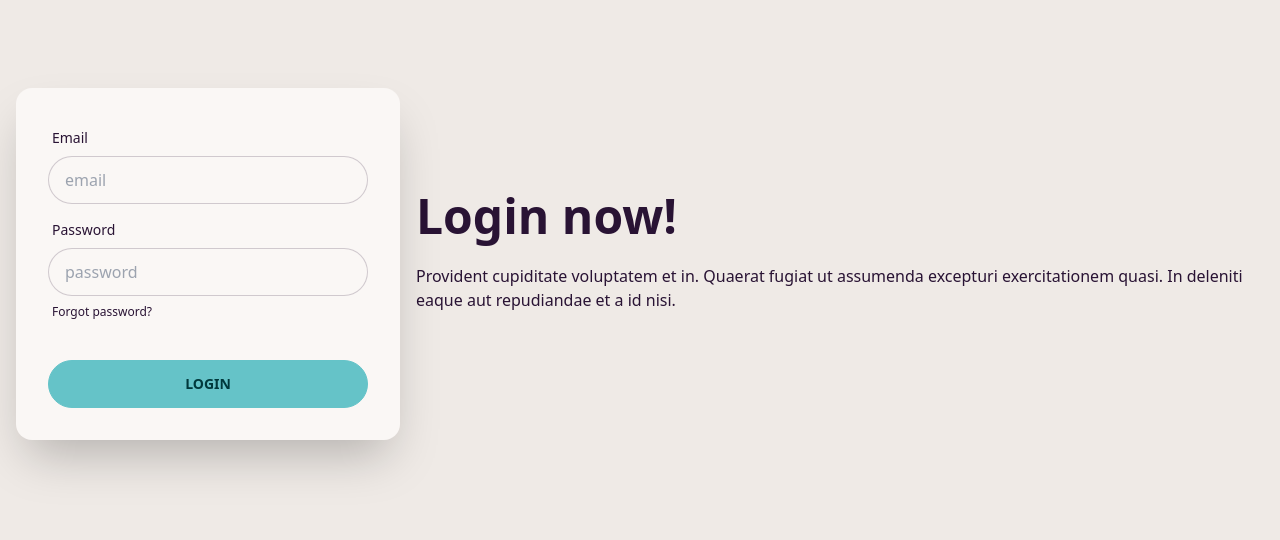
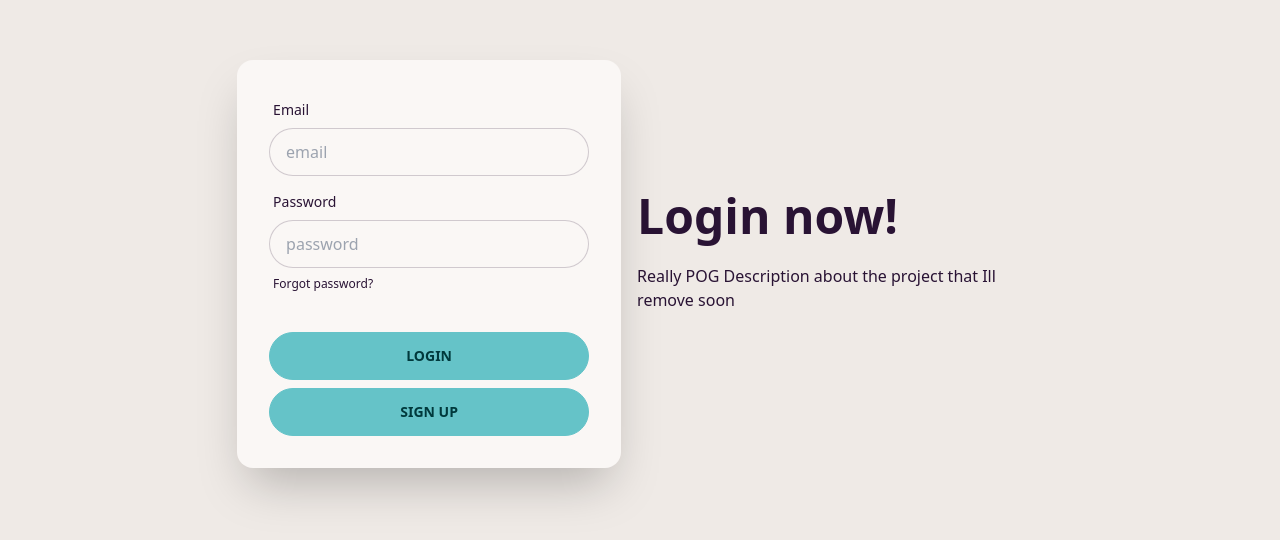
Before and after one commit to nur-zaman/jorip-jontro, a Next.js app: page / in a window 1280 px wide. Shown: the part 136-676 px from the top of the page. Built offline with nearby package versions, Linux system fonts and the light colour scheme.

Commit message:
added auth 🔐

```diff
--- a/components/Login.js
+++ b/components/Login.js
@@ -1,4 +1,5 @@
-import React from 'react'
+import Link from "next/link";
+import React from "react";
 
 export default function Login() {
   return (
@@ -6,31 +7,57 @@ export default function Login() {
       <div className="hero-content flex-col lg:flex-row-reverse">
         <div className="text-center lg:text-left">
           <h1 className="text-5xl font-bold">Login now!</h1>
-        <p className="py-6">Provident cupiditate voluptatem et in. Quaerat fugiat ut assumenda excepturi exercitationem quasi. In deleniti eaque aut repudiandae et a id nisi.</p>
+          <p className="py-6">
+            Really POG Description about the project that Ill remove soon
+          </p>
         </div>
-      <div className="card flex-shrink-0 w-full max-w-sm shadow-2xl bg-base-100">
+        <div className="card w-full max-w-sm flex-shrink-0 bg-base-100 shadow-2xl">
+          <form action="/api/login" method="post">
             <div className="card-body">
               <div className="form-control">
                 <label className="label">
                   <span className="label-text">Email</span>
                 </label>
-            <input type="text" placeholder="email" className="input input-bordered" />
+                <input
+                  type="text"
+                  name="email"
+                  placeholder="email"
+                  className="input-bordered input"
+                />
               </div>
               <div className="form-control">
                 <label className="label">
                   <span className="label-text">Password</span>
                 </label>
-            <input type="text" placeholder="password" className="input input-bordered" />
+                <input
+                  type="text"
+                  name="password"
+                  placeholder="password"
+                  className="input-bordered input"
+                />
                 <label className="label">
-              <a href="#" className="label-text-alt link link-hover">Forgot password?</a>
+                  <a href="#" className="link-hover label-text-alt link">
+                    Forgot password?
+                  </a>
                 </label>
               </div>
               <div className="form-control mt-6">
-            <button className="btn btn-primary">Login</button>
+                <input
+                  type="submit"
+                  value="Login"
+                  className="btn-primary btn"
+                ></input>
+                {/* <input type="submit" className="btn-primary btn">
+                  Login
+                </input> */}
+                <Link href={"signup"}>
+                  <button className="btn-primary btn mt-2">Sign Up</button>
+                </Link>
+              </div>
+            </div>
+          </form>
         </div>
       </div>
     </div>
-    </div>
-  </div>
-  )
+  );
 }
--- /dev/null
+++ b/pages/api/login.js
@@ -0,0 +1,14 @@
+import connect from "../../libs/mongodb";
+import User from "../../model/user-schema";
+
+connect();
+
+export default async function handler(req, res) {
+  const { email, password } = req.body;
+  const user = await User.findOne({ email, password });
+  if (!user) {
+    return res.json({ status: "Not able to find the user" });
+  } else {
+    res.redirect("/dashboard");
+  }
+}
--- /dev/null
+++ b/pages/api/register.js
@@ -0,0 +1,16 @@
+import connect from "../../libs/mongodb";
+import User from "../../model/user-schema";
+
+connect();
+
+export default async function handler(req, res) {
+  try {
+    const user = await User.create(req.body);
+    res.redirect("/");
+    if (!user) {
+      return res.json({ " code": "User not created" });
+    }
+  } catch (error) {
+    res.status(400).json({ status: "Not able to create a new user." });
+  }
+}
--- /dev/null
+++ b/pages/signup.js
@@ -0,0 +1,7 @@
+import Register from "../components/Register";
+
+export function signup() {
+  return <Register></Register>;
+}
+
+export default signup;
```
Lines whose indentation alone changed are shown as unchanged.
